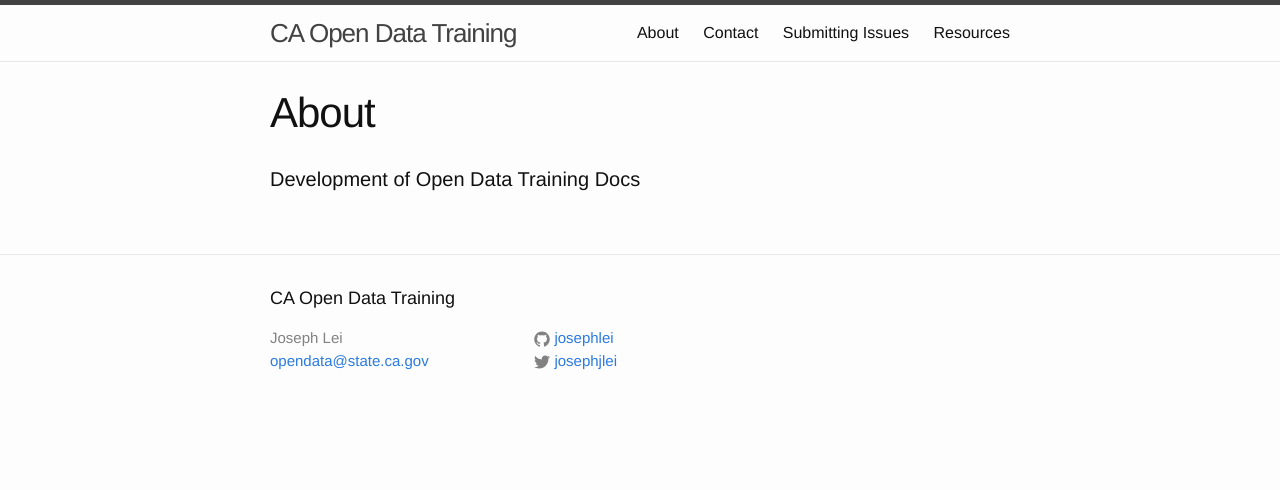
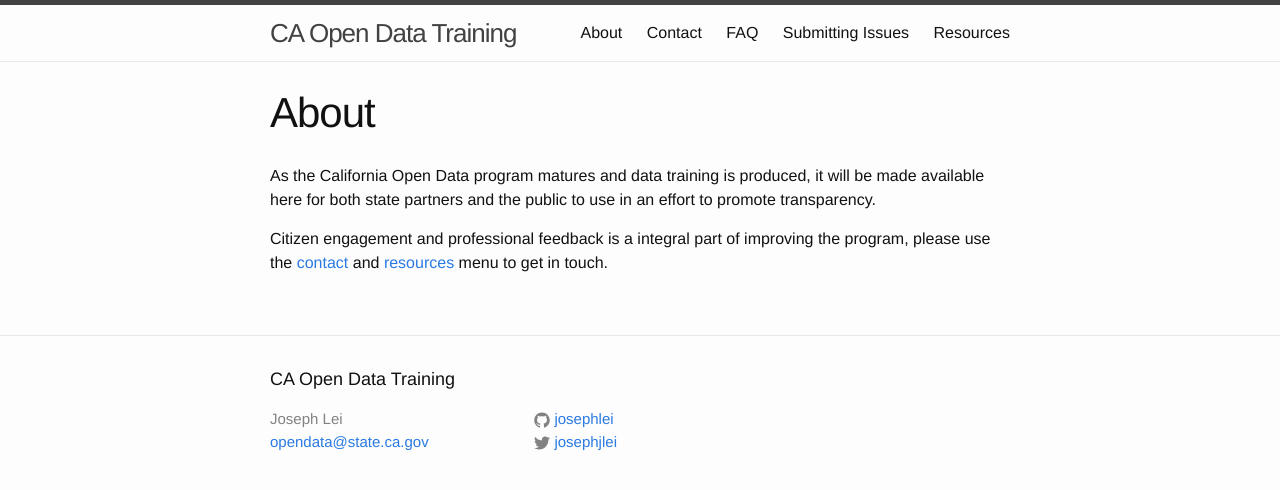
Before and after one commit to josephlei/data-training, a Jekyll site: the page built from about.md, in a window 1280 px wide. Shown: the top 490 px of the page. Built offline with Jekyll 4.4.1, drawn with Linux system fonts in a browser that asks for light colours.

Commit message:
update about, general inquiry email in contacts page and init commit FAQ page

```diff
--- a/about.md
+++ b/about.md
@@ -4,4 +4,6 @@ title: About
 permalink: /about/
 ---
 
-#### Development of Open Data Training Docs
+As the California Open Data program matures and data training is produced, it will be made available here for both state partners and the public to use in an effort to promote transparency.
+
+Citizen engagement and professional feedback is a integral part of improving the program, please use the [contact](../contact/) and [resources](../resources/) menu to get in touch.
```
Also changed, not shown: contact.md (+4 -0 lines), faq.md (added, +10 -0 lines).
